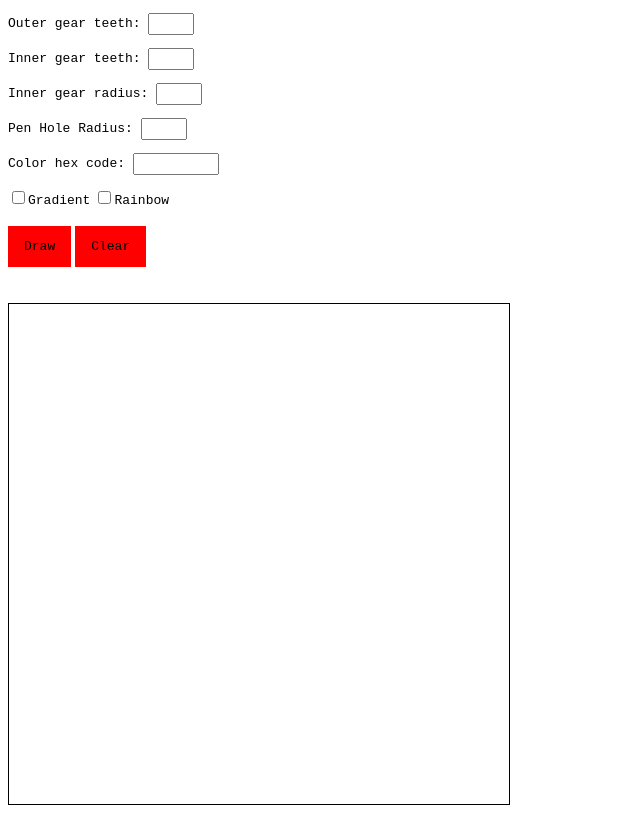
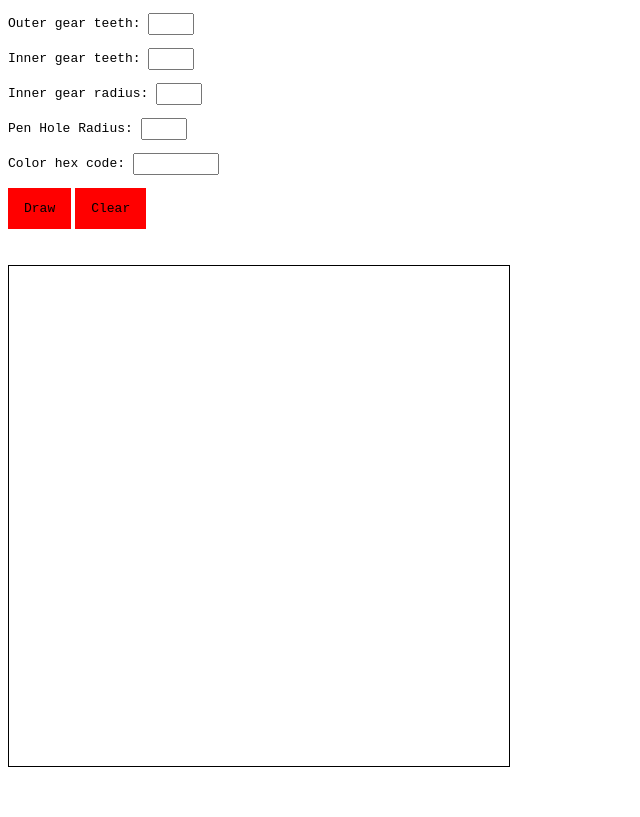
Before and after one commit to TheNarcissisticArsonist/Spirograph, a plain HTML site: page index.html in a window 1280 px wide. Shown: the whole page, without its empty margins (0-640 px from the left). Drawn offline with Linux system fonts and the light colour scheme.

Commit message:
Actually, never mind.

```diff
--- a/index.html
+++ b/index.html
@@ -11,11 +11,6 @@
 <pre>Inner gear radius: <textarea id="innerRadius" class="inlineInput" onfocus="this.select();"></textarea></pre>
 <pre>Pen Hole Radius: <textarea id="penHoleRadius" class="inlineInput" onfocus="this.select();"></textarea></pre>
 <pre>Color hex code: <textarea id="color" class="inlineInput" onfocus="this.select();"></textarea></pre>
-<form>
-	<input type="checkbox" id="gradient"><pre style="display: inline;">Gradient</pre></input>
-	<input type="checkbox" id="rainbow"><pre style="display: inline;">Rainbow</pre></input>
-</form>
-<br>
 <div id="drawButton"><pre>Draw</pre></div>
 <div id="clearButton"><pre>Clear</pre></div>
 <br><br><br>
```
